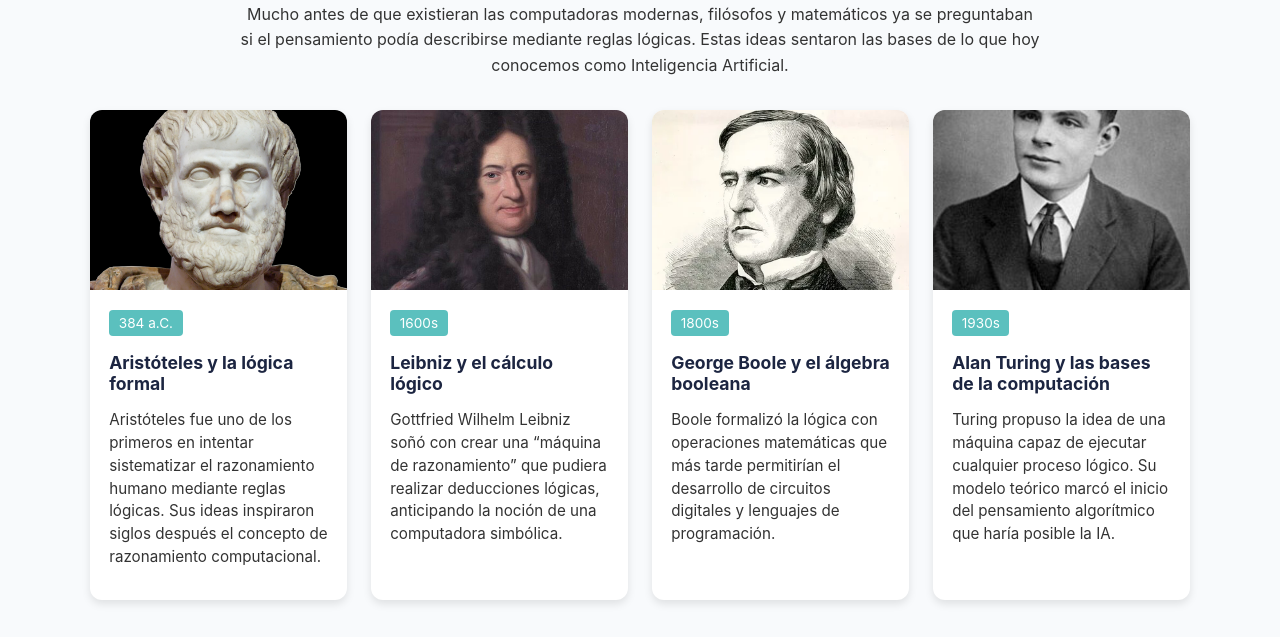
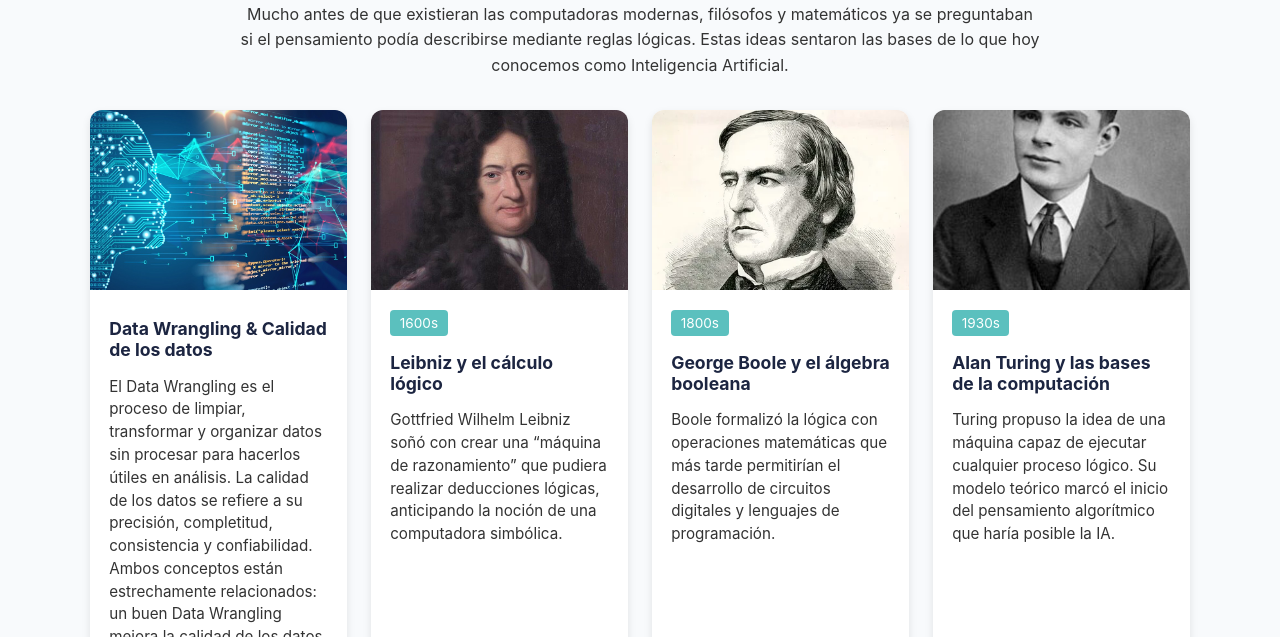
Before and after one commit to Factoria-F5-madrid/data-journey, a plain HTML site: page data-cleaning/data-cleaning.html in a window 1280 px wide. Shown: the part 120-757 px from the top of the page. Drawn offline with Linux system fonts and the light colour scheme; files that its build step writes are made by us from their sources.

```diff
--- a/data-cleaning/data-cleaning.html
+++ b/data-cleaning/data-cleaning.html
@@ -4,7 +4,7 @@
   <meta charset="UTF-8">
   <meta name="viewport" content="width=device-width, initial-scale=1.0">
   <title>Orígenes de la IA</title>
-  <link rel="stylesheet" href="examples.css" />
+  <link rel="stylesheet" href="data-cleaning.css" />
 </head>
 <body>
 <section id="origenes" class="content-section">
@@ -17,13 +17,12 @@
 
   <div class="card-grid">
     <div class="origin-card">
-      <img src="../assets/examples/aristoteles.png" alt="Aristóteles" />
+      <img src="../assets/data-cleaning/Imagen de calidad de importancia de los datos.jpg" alt="Calidad de los datos" />
       <div class="card-content">
-        <span class="year">384 a.C.</span>
-        <h3>Aristóteles y la lógica formal</h3>
+
+        <h3>Data Wrangling & Calidad de los datos</h3>
         <p>
-          Aristóteles fue uno de los primeros en intentar sistematizar el razonamiento humano mediante reglas lógicas.
-          Sus ideas inspiraron siglos después el concepto de razonamiento computacional.
+         El Data Wrangling es el proceso de limpiar, transformar y organizar datos sin procesar para hacerlos útiles en análisis. La calidad de los datos se refiere a su precisión, completitud, consistencia y confiabilidad. Ambos conceptos están estrechamente relacionados: un buen Data Wrangling mejora la calidad de los datos, lo que es esencial para obtener resultados precisos en análisis, modelos predictivos y toma de decisiones
         </p>
       </div>
     </div>
```
Also changed, not shown: assets/data-cleaning/Imagen de calidad de importancia de los datos.jpg (added).
